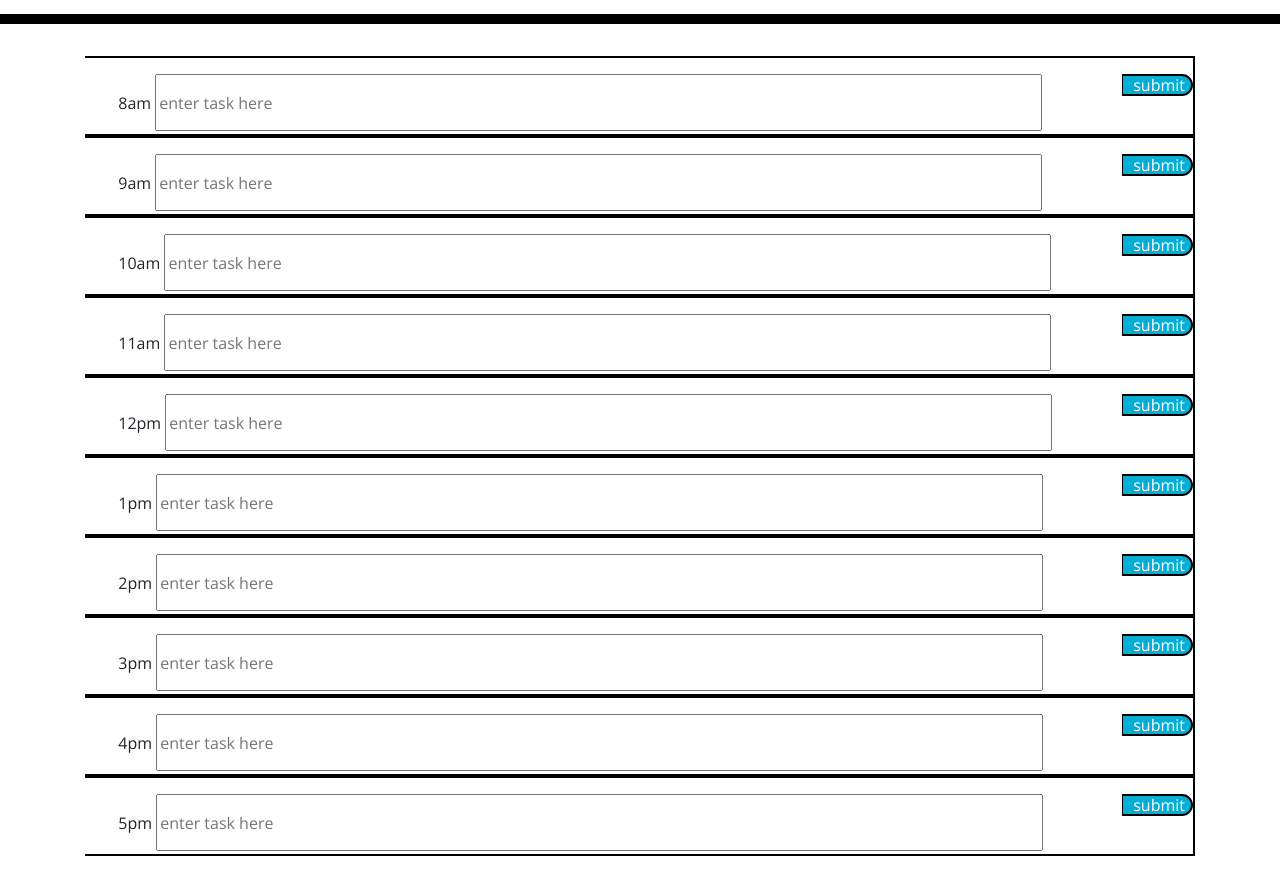
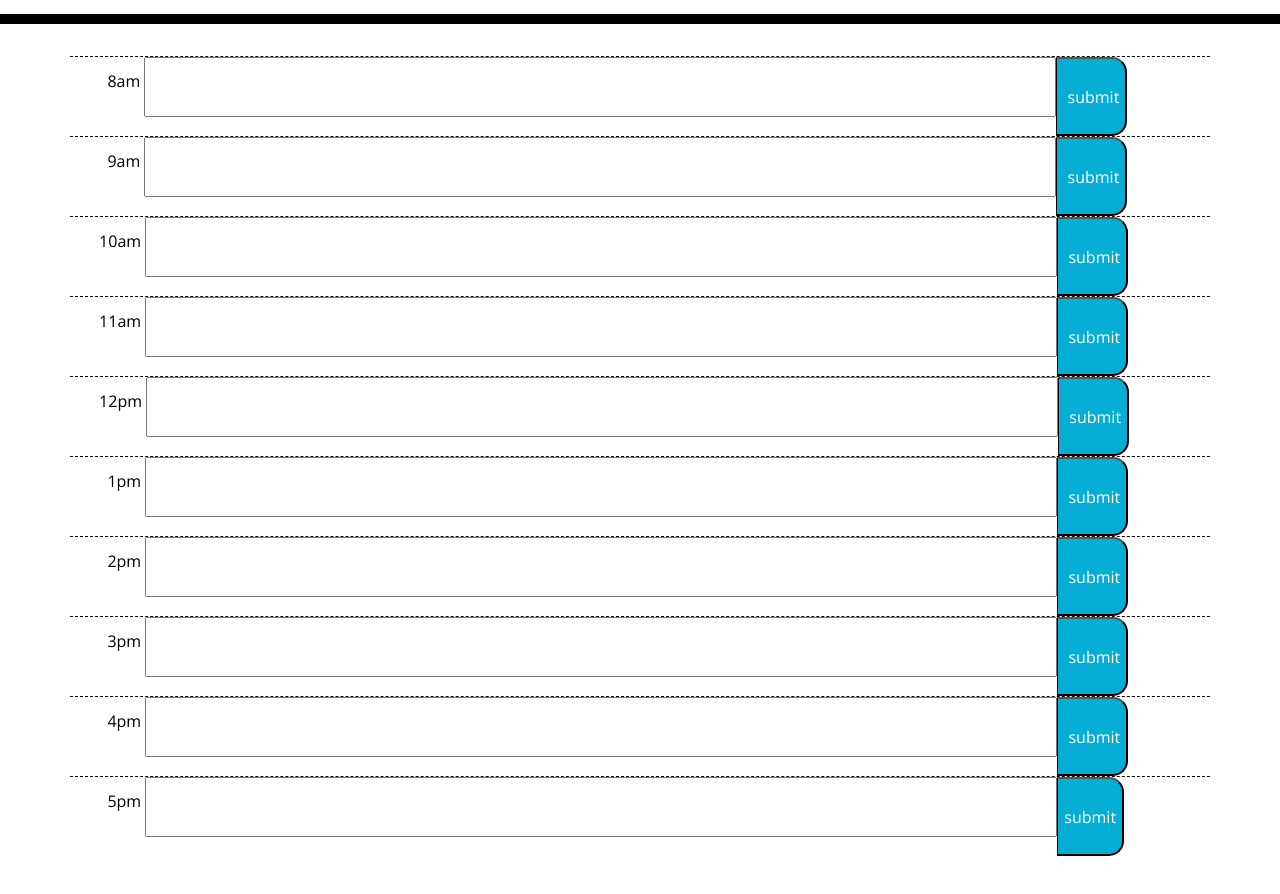
Before and after one commit to ascosper/challenge-5, a plain HTML site: page Develop/index.html in a window 1280 px wide. Shown: the part 280-1174 px from the top of the page. After the commit the page ends 1136 px from the top, so only its background shows below. Drawn offline with nearby package versions, Linux system fonts and the light colour scheme.

Commit message:
time Slots

```diff
--- a/Develop/index.html
+++ b/Develop/index.html
@@ -28,54 +28,54 @@
       <p class="lead">A simple calendar app for scheduling your work day</p>
       <p id="currentDay" class="lead"></p>
     </header>
-    <div class="container">
-      <div class="eight">
-        8am <input class="input" onclick= "save()" placeholder="enter task here"><button class="saveBtn"> submit</button>
+    <div class="container time-block">
+      <div class="row hour" id="eight">
+         8am <input class="input" id= "textarea" ><button class="saveBtn"> submit</button>
 
 
       </div>
-      <div class="nine">
-        9am <input class="input" placeholder="enter task here"><button class="saveBtn"> submit</button>
+      <div class="row hour" id="nine">
+         9am <input class="input"><button class="saveBtn"> submit</button>
 
 
       </div>
-      <div class="ten">
-        10am <input class="input" placeholder="enter task here"><button class="saveBtn"> submit</button>
+      <div class="row hour" id="ten">
+       10am <input class="input" ><button class="saveBtn"> submit</button>
 
 
       </div>
-      <div class="eleven">
-        11am <input class="input" placeholder="enter task here"><button class="saveBtn"> submit</button>
+      <div class="row hour" id="eleven">
+       11am <input class="input"><button class="saveBtn"> submit</button>
 
 
       </div>
-      <div class="twelve">
-        12pm <input class="input" placeholder="enter task here"><button class="saveBtn"> submit</button>
+      <div class="row hour" id="twelve">
+       12pm <input class="input" ><button class="saveBtn"> submit</button>
 
 
       </div>
-      <div class="one">
-        1pm <input class="input" placeholder="enter task here"><button class="saveBtn"> submit</button>
+      <div class="row hour" id="one">
+         1pm <input class="input"><button class="saveBtn"> submit</button>
 
 
       </div>
-      <div class="two">
-        2pm <input class="input" placeholder="enter task here"><button class="saveBtn"> submit</button>
+      <div class="row hour" id="two">
+         2pm <input class="input" ><button class="saveBtn"> submit</button>
 
 
       </div>
-      <div class="three">
-        3pm <input class="input" placeholder="enter task here"><button class="saveBtn"> submit</button>
+      <div class="row hour" id="three">
+         3pm <input class="input" ><button class="saveBtn"> submit</button>
 
 
       </div>
-      <div class="four">
-        4pm <input class="input" placeholder="enter task here"><button class="saveBtn"> submit</button>
+      <div class="row hour" id="four">
+         4pm <input class="input" ><button class="saveBtn"> submit</button>
 
 
       </div>
-      <div class="five">
-        5pm <input class="input" placeholder="enter task here"><button class="saveBtn"> submit</button>
+      <div class="row hour" id="five">
+         5pm <input class="input"><button class="saveBtn">submit</button>
 
 
         </div>
--- a/Develop/script.js
+++ b/Develop/script.js
@@ -1,18 +1,27 @@
 //connect time api
 var todayDate = moment().format('LLLL');
 $("#currentDay").html(todayDate)
-function getData() {
-    const response =  fetch('https://cdnjs.cloudflare.com/ajax/libs/moment.js/2.24.0/moment.min.js')
-    const data = response.json()
-  }
+
 //connect for past prest future
-function getData() {
-    const response =  fetch('https://code.jquery.com/jquery-3.4.1.min.js')
-    const data = response.json()
-  }
-  var past = document.getElementsByClassName ('past');
-  var present = document.getElementsByClassName ('present');
-  var future = document.getElementsByClassName ('future');
 
 
+const rows = document.getElementsByClassName("row");
+let currentHour = parseInt(moment().format('H'));
+
+Array.from(rows).forEach(row => {
+  let
+    rowIdString = row.id,
+    rowHour;
+  if (rowIdString) {
+    rowHour = parseInt(rowIdString);
+  }
+  if (rowHour) {
+    if (currentHour > rowHour) {
+      addClass(past);
+    } else if (currentHour < rowHour) {
+        removeClass(past)
+        addClass(future)
+  }}
+});
+
 //save button after reload
--- a/Develop/style.css
+++ b/Develop/style.css
@@ -4,7 +4,7 @@ body {
   line-height: 1;
 }
 
-textarea{
+.textarea{
   background: transparent;
   border: none;
   resize: none;
@@ -21,23 +21,14 @@ textarea{
   border-bottom: 10px solid black;
 }
 
-.container div {
-  border-bottom: solid black 2px;
-  border-top: solid black 2px;
-  white-space: pre-wrap;
-  height: 80px;
-  border-right: solid black 2px;
-}
+
 .input{
   display: inline;
   width: 80%;
   height: 75%;
 }
 
-.saveBtn{
-float: right;
-border: solid black 2px;
-}
+
 .time-block{
   text-align: center;
   border-radius: 15px;
```
